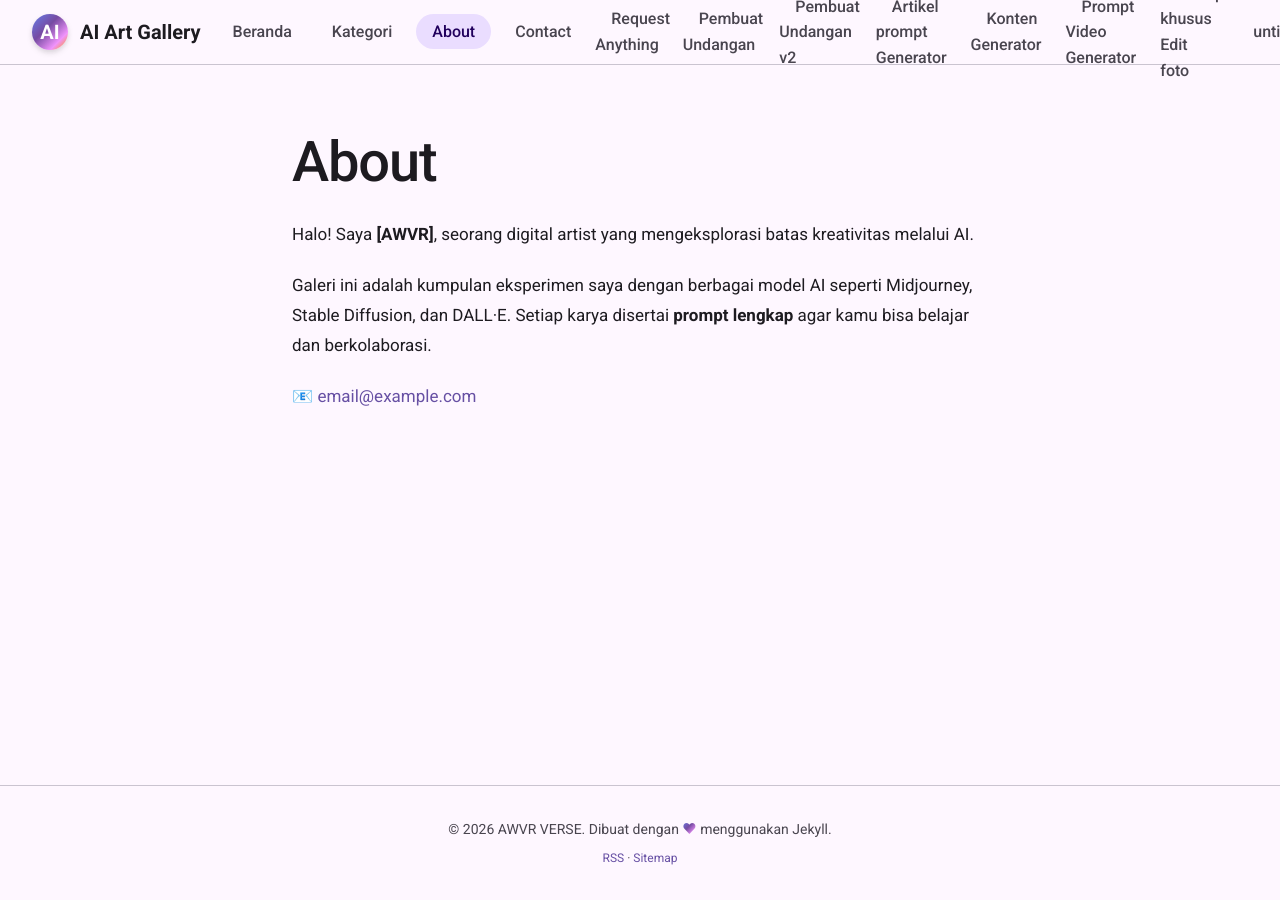
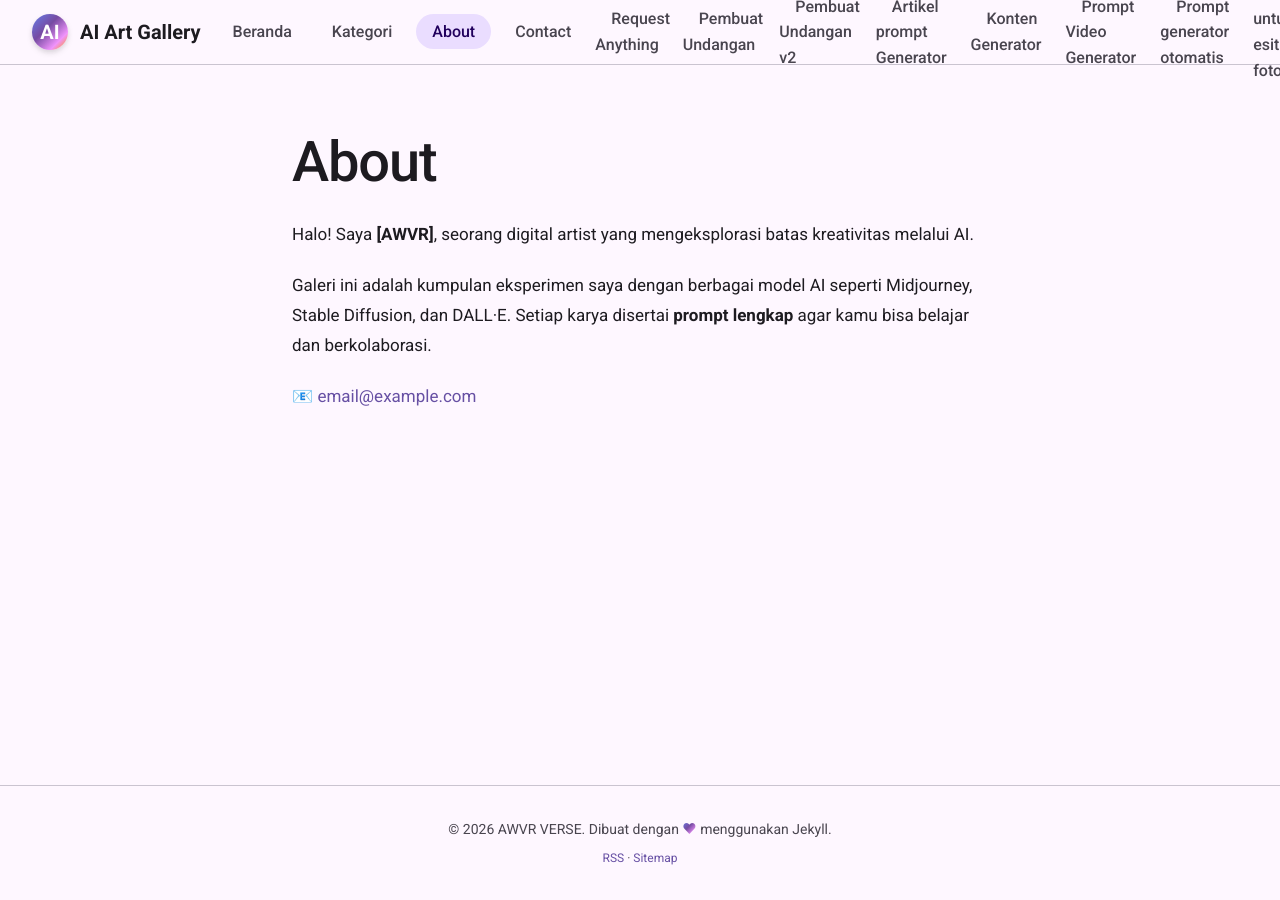
Before and after one commit to ahlawisnu/ahlawisnu.github.io, a Jekyll site: the page built from about.md, in a window 1280 px wide. Built offline with Jekyll 4.4.1, drawn with Linux system fonts in a browser that asks for light colours; some web fonts are replaced.

Commit message:
Update navigation.yml

```diff
--- a/_data/navigation.yml
+++ b/_data/navigation.yml
@@ -19,9 +19,9 @@ main:
     url: /project/kg.html
   - title: Prompt Video Generator
     url: /project/video.html
-  - title: Prompt khusus Edit foto
+  - title: Prompt generator otomatis
     url: /project/img_edit.html
-  - title: untitled
+  - title: Prompt untuk esit foto
     url: /project/pe.html
   - title: Markdown Studio
     url: /project/md-editor.html
```
